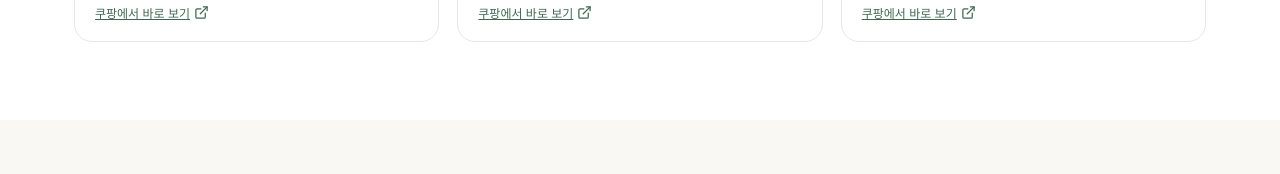
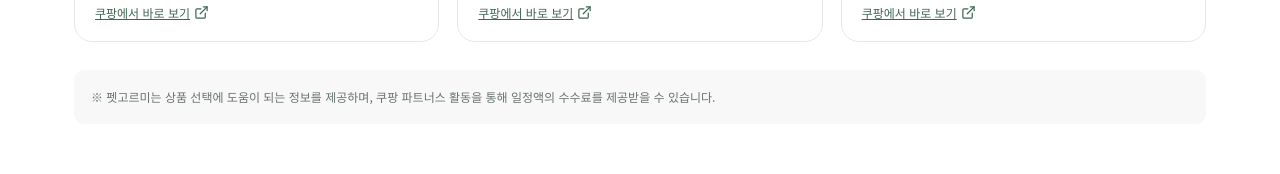
Before and after one commit to hosi4242/petgoreumi, a React (Vite) app: page / in a window 1280 px wide. Shown: the part 2581-2755 px from the top of the page. Built offline with nearby package versions, Linux system fonts and the light colour scheme.

Commit message:
Fix navigation, affiliate links, and disclosure

```diff
--- a/src/App.tsx
+++ b/src/App.tsx
@@ -4,13 +4,13 @@ import { products, situations, guides } from './data'
 
 type Tab = '홈'|'강아지'|'고양이'|'상황별 추천'|'상품 비교'|'반려생활 정보'|'사이트 소개'|'이용 안내'|'개인정보 처리방침'|'이용약관'|'문의하기'|'제휴 안내'
 
-function Header({tab,setTab}:{tab:Tab;setTab:(t:Tab)=>void}) {
+function Header({tab,go}:{tab:Tab;go:(t:Tab)=>void}) {
  const [open,setOpen]=useState(false)
  const nav:Tab[]=['홈','강아지','고양이','상황별 추천','상품 비교','반려생활 정보']
  return <header className="header"><div className="header-inner">
-  <button className="logo" onClick={()=>{setTab('홈');setOpen(false)}}><span>펫</span>고르미</button>
+  <button className="logo" onClick={()=>{go('홈');setOpen(false)}}><span>펫</span>고르미</button>
   <button className="mobile-menu" onClick={()=>setOpen(!open)} aria-label="메뉴">{open?<X/>:<Menu/>}</button>
-  <nav className={open?'nav open':'nav'}>{nav.map(n=><button key={n} className={tab===n?'active':''} onClick={()=>{setTab(n);setOpen(false)}}>{n}</button>)}</nav>
+  <nav className={open?'nav open':'nav'}>{nav.map(n=><button key={n} className={tab===n?'active':''} onClick={()=>{go(n);setOpen(false)}}>{n}</button>)}</nav>
  </div></header>
 }
 
@@ -23,7 +23,7 @@ function Home({go}:{go:(t:Tab)=>void}){const [search,setSearch]=useState('');ret
  <div className="search"><Search size={20}/><input value={search} onChange={e=>setSearch(e.target.value)} onKeyDown={e=>e.key==='Enter'&&go('상품 비교')} placeholder="무엇을 찾고 계세요?" /><button onClick={()=>go('상품 비교')}>찾아보기</button></div></div><div className="hero-art"><div className="pet-orb dog-orb"><Dog/></div><div className="pet-orb cat-orb"><Cat/></div></div></section>
  <section className="section"><div className="section-head"><div><span className="section-kicker">PET CATEGORY</span><h2>반려동물별로 찾아보기</h2></div></div><div className="pet-grid"><button className="pet-card dog" onClick={()=>go('강아지')}><Dog/><div><span>FOR DOG</span><h3>강아지 용품</h3><p>산책 · 배변 · 급식 · 이동 · 놀이</p></div><ArrowRight/></button><button className="pet-card cat" onClick={()=>go('고양이')}><Cat/><div><span>FOR CAT</span><h3>고양이 용품</h3><p>화장실 · 급식 · 스크래처 · 이동 · 놀이</p></div><ArrowRight/></button></div></section>
  <section className="section soft"><div className="section-head"><div><span className="section-kicker">BY SITUATION</span><h2>이런 상황이라면</h2></div><button onClick={()=>go('상황별 추천')} className="more">전체 보기 <ArrowRight size={16}/></button></div><div className="situation-grid">{situations.map(([a,b,c])=><button className="situation" key={a} onClick={()=>go('상황별 추천')}><strong>{a}</strong><span>{b}</span><small>{c}</small></button>)}</div></section>
- <section className="section"><div className="section-head"><div><span className="section-kicker">POPULAR GUIDE</span><h2>많이 찾는 용품</h2></div><button onClick={()=>go('상품 비교')} className="more">상품 비교 <ArrowRight size={16}/></button></div><div className="product-grid">{products.slice(0,6).map(p=><ProductCard key={p.name} p={p} onCompare={()=>go('상품 비교')}/>)}</div></section>
+ <section className="section"><div className="section-head"><div><span className="section-kicker">POPULAR GUIDE</span><h2>많이 찾는 용품</h2></div><button onClick={()=>go('상품 비교')} className="more">상품 비교 <ArrowRight size={16}/></button></div><div className="product-grid">{products.slice(0,6).map(p=><ProductCard key={p.name} p={p} onCompare={()=>go('상품 비교')}/>)}</div><AffiliateNotice/></section>
  <section className="section soft"><div className="section-head"><div><span className="section-kicker">RECENT GUIDES</span><h2>반려생활 정보</h2></div><button onClick={()=>go('반려생활 정보')} className="more">전체 보기 <ArrowRight size={16}/></button></div><div className="guide-grid">{guides.map(([a,b])=><article className="guide" key={a}><span>GUIDE</span><h3>{a}</h3><p>{b}</p><button onClick={()=>go('반려생활 정보')}>자세히 보기 <ArrowRight size={15}/></button></article>)}</div></section>
  </main>}
 
@@ -33,16 +33,16 @@ function Situations(){return <main className="page"><div className="page-title">
 
 function Guides(){return <main className="page"><div className="page-title"><span className="section-kicker">LIFE GUIDE</span><h1>반려생활 정보</h1><p>제품을 사기 전에 알아두면 좋은 선택 기준을 쉽게 정리했습니다.</p></div><div className="guide-list">{guides.map(([a,b])=><article className="guide-detail" key={a}><span>GUIDE</span><h2>{a}</h2><p>{b}</p><h3>고를 때 확인할 기준</h3><ul><li>반려동물의 크기와 생활환경에 맞는지 확인합니다.</li><li>매일 사용하는 제품은 세척과 관리가 편한지 살펴봅니다.</li><li>가격만 비교하기보다 필요한 기능과 내구성을 함께 봅니다.</li></ul></article>)}</div></main>}
 
-function Compare(){const [q,setQ]=useState('');const filtered=useMemo(()=>products.filter(p=>(p.name+p.pet+p.category+p.desc+p.tags.join('')).toLowerCase().includes(q.toLowerCase())),[q]);return <main className="page"><div className="page-title"><span className="section-kicker">COMPARE</span><h1>상품 비교</h1><p>궁금한 용품을 검색하고 선택 기준을 확인해보세요.</p></div><div className="compare-search"><Search/><input value={q} onChange={e=>setQ(e.target.value)} placeholder="예: 배변패드, 고양이 모래, 이동장"/></div>{filtered.length?<div className="compare-table"><div className="compare-head"><span>용품</span><span>대상</span><span>카테고리</span><span>선택 기준</span><span></span></div>{filtered.map(p=><div className="compare-row" key={p.name}><strong>{p.name}</strong><span>{p.pet}</span><span>{p.category}</span><span>{p.desc}</span><button aria-label="상품 정보 보기" title="상품 정보 보기"><ExternalLink size={16}/></button></div>)}</div>:<div className="empty">검색 결과가 없습니다. 다른 키워드로 검색해보세요.</div>}<AffiliateNotice/></main>}
+function Compare(){const [q,setQ]=useState('');const filtered=useMemo(()=>products.filter(p=>(p.name+p.pet+p.category+p.desc+p.tags.join('')).toLowerCase().includes(q.toLowerCase())),[q]);return <main className="page"><div className="page-title"><span className="section-kicker">COMPARE</span><h1>상품 비교</h1><p>궁금한 용품을 검색하고 선택 기준을 확인해보세요.</p></div><div className="compare-search"><Search/><input value={q} onChange={e=>setQ(e.target.value)} placeholder="예: 배변패드, 고양이 모래, 이동장"/></div>{filtered.length?<div className="compare-table"><div className="compare-head"><span>용품</span><span>대상</span><span>카테고리</span><span>선택 기준</span><span></span></div>{filtered.map(p=><div className="compare-row" key={p.name}><strong>{p.name}</strong><span>{p.pet}</span><span>{p.category}</span><span>{p.desc}</span>{p.affiliateUrl?<a className="compare-link" href={p.affiliateUrl} target="_blank" rel="sponsored noopener noreferrer" aria-label="쿠팡에서 상품 보기" title="쿠팡에서 상품 보기"><ExternalLink size={16}/></a>:<button aria-label="상품 정보 보기" title="상품 정보 보기"><ExternalLink size={16}/></button>}</div>)}</div>:<div className="empty">검색 결과가 없습니다. 다른 키워드로 검색해보세요.</div>}<AffiliateNotice/></main>}
 
-function InfoPage({tab,setTab}:{tab:Tab;setTab:(t:Tab)=>void}){const data:Record<string,{title:string;body:string[]}>={
+function InfoPage({tab,go}:{tab:Tab;go:(t:Tab)=>void}){const data:Record<string,{title:string;body:string[]}>={
  '사이트 소개':{title:'사이트 소개',body:['펫고르미는 강아지와 고양이 용품을 고를 때 필요한 기준을 쉽게 정리하는 반려생활 정보 사이트입니다.','특정 상품만을 일방적으로 권하기보다 용도와 생활환경에 따라 무엇을 확인해야 하는지 비교할 수 있도록 정보를 제공합니다.','상품 정보와 가격은 판매처의 실제 페이지에서 최종 확인하시기 바랍니다.']},
  '이용 안내':{title:'이용 안내',body:['카테고리에서 강아지·고양이 용품을 살펴보거나 상품 비교에서 필요한 키워드를 검색할 수 있습니다.','펫고르미의 상품 정보는 선택을 돕기 위한 참고 자료이며, 실제 판매 여부·가격·배송·재고 등은 판매처에서 확인해야 합니다.']},
  '개인정보 처리방침':{title:'개인정보 처리방침',body:['현재 펫고르미는 별도의 회원가입 기능을 제공하지 않으며, 이름·전화번호 등 회원정보를 직접 수집하는 기능을 두고 있지 않습니다.','향후 문의 폼, 방문자 통계, 광고 또는 제휴 서비스가 추가되면 해당 기능에 맞춰 개인정보 처리방침을 업데이트할 예정입니다.','외부 서비스가 정보를 처리하는 경우 각 서비스의 정책도 함께 확인하시기 바랍니다.']},
  '이용약관':{title:'이용약관',body:['펫고르미가 제공하는 콘텐츠는 반려생활과 상품 선택을 돕기 위한 일반적인 정보입니다.','상품의 구매 여부와 사용 적합성은 이용자가 상품 상세정보와 제조·판매처의 안내를 확인하여 판단해야 합니다.','사이트 콘텐츠를 무단 복제하거나 상업적으로 재배포하는 행위는 제한될 수 있습니다.']},
  '문의하기':{title:'문의하기',body:['사이트 이용 중 오류나 콘텐츠 관련 문의가 있다면 아래 이메일로 연락해 주세요.','이메일: contact@petgoreumi.com','※ 실제 도메인과 이메일 주소가 확정되면 이 주소를 운영 이메일로 변경하세요.']},
- '제휴 안내':{title:'제휴 안내',body:['펫고르미는 반려동물 용품에 관한 정보와 비교 콘텐츠를 제공하고 제휴 링크를 통해 수익을 얻을 수 있는 구조로 운영됩니다.','제휴 링크가 연결된 페이지에는 제휴 사실을 알아보기 쉽게 표시할 예정입니다.','현재 상품별 실제 제휴 링크는 쿠팡 파트너스 등록 및 채널 승인이 완료된 뒤 연결합니다.']}
-};const d=data[tab];return <main className="page info-page"><button className="back-link" onClick={()=>setTab('홈')}><ChevronLeft size={17}/> 홈으로 돌아가기</button><div className="page-title"><span className="section-kicker">PETGOREUMI</span><h1>{d.title}</h1></div><div className="info-card">{d.body.map((x,i)=><p key={i}>{x}</p>)}</div></main>}
+ '제휴 안내':{title:'제휴 안내',body:['펫고르미는 반려동물 용품에 관한 정보와 비교 콘텐츠를 제공하고 제휴 링크를 통해 수익을 얻을 수 있는 구조로 운영됩니다.','제휴 링크가 연결된 페이지에는 제휴 사실을 알아보기 쉽게 표시할 예정입니다.','상품별 제휴 링크가 연결된 경우 제휴 사실을 확인할 수 있도록 안내 문구를 함께 표시합니다.']}
+};const d=data[tab];return <main className="page info-page"><button className="back-link" onClick={()=>go('홈')}><ChevronLeft size={17}/> 홈으로 돌아가기</button><div className="page-title"><span className="section-kicker">PETGOREUMI</span><h1>{d.title}</h1></div><div className="info-card">{d.body.map((x,i)=><p key={i}>{x}</p>)}</div></main>}
 
 const pathToTab=(path:string):Tab=>{
  const map:Record<string,Tab>={
@@ -57,4 +57,4 @@ const tabToPath=(t:Tab)=>{
 }
 export default function App(){const [tab,setTab]=useState<Tab>(()=>pathToTab(window.location.pathname));const go=(t:Tab)=>{const path=tabToPath(t);window.history.pushState({},'',path);setTab(t);window.scrollTo({top:0,behavior:'smooth'})};
  useEffect(()=>{const onPop=()=>setTab(pathToTab(window.location.pathname));window.addEventListener('popstate',onPop);return()=>window.removeEventListener('popstate',onPop)},[]);
- useEffect(()=>{const titles:Record<Tab,string>={'홈':'펫고르미 | 반려동물 용품 선택 가이드','강아지':'강아지 용품 추천 | 펫고르미','고양이':'고양이 용품 추천 | 펫고르미','상황별 추천':'상황별 반려동물 용품 추천 | 펫고르미','상품 비교':'반려동물 용품 비교 | 펫고르미','반려생활 정보':'반려생활 정보 | 펫고르미','사이트 소개':'사이트 소개 | 펫고르미','이용 안내':'이용 안내 | 펫고르미','개인정보 처리방침':'개인정보 처리방침 | 펫고르미','이용약관':'이용약관 | 펫고르미','문의하기':'문의하기 | 펫고르미','제휴 안내':'제휴 안내 | 펫고르미'};document.title=titles[tab];const canonical=document.querySelector('link[rel="canonical"]')||document.head.appendChild(document.createElement('link'));canonical.setAttribute('rel','canonical');canonical.setAttribute('href',window.location.origin+tabToPath(tab))},[tab]);let content:ReactNode=<Home go={go}/>;if(tab==='강아지')content=<Listing pet="강아지"/>;if(tab==='고양이')content=<Listing pet="고양이"/>;if(tab==='상황별 추천')content=<Situations/>;if(tab==='상품 비교')content=<Compare/>;if(tab==='반려생활 정보')content=<Guides/>;if(['사이트 소개','이용 안내','개인정보 처리방침','이용약관','문의하기','제휴 안내'].includes(tab))content=<InfoPage tab={tab} setTab={setTab}/>;return <><Header tab={tab} setTab={setTab}/>{content}<footer><div className="footer-inner"><div><button className="logo footer-logo" onClick={()=>setTab('홈')}><span>펫</span>고르미</button><p>우리 아이에게 필요한 것을<br/>더 쉽게 고르는 곳</p></div><div className="footer-links">{(['사이트 소개','이용 안내','개인정보 처리방침','이용약관','문의하기','제휴 안내'] as Tab[]).map(n=><button key={n} onClick={()=>setTab(n)}>{n}</button>)}</div></div><div className="copyright">© 2026 펫고르미. All rights reserved.</div></footer></>}
+ useEffect(()=>{const titles:Record<Tab,string>={'홈':'펫고르미 | 반려동물 용품 선택 가이드','강아지':'강아지 용품 추천 | 펫고르미','고양이':'고양이 용품 추천 | 펫고르미','상황별 추천':'상황별 반려동물 용품 추천 | 펫고르미','상품 비교':'반려동물 용품 비교 | 펫고르미','반려생활 정보':'반려생활 정보 | 펫고르미','사이트 소개':'사이트 소개 | 펫고르미','이용 안내':'이용 안내 | 펫고르미','개인정보 처리방침':'개인정보 처리방침 | 펫고르미','이용약관':'이용약관 | 펫고르미','문의하기':'문의하기 | 펫고르미','제휴 안내':'제휴 안내 | 펫고르미'};document.title=titles[tab];const canonical=document.querySelector('link[rel="canonical"]')||document.head.appendChild(document.createElement('link'));canonical.setAttribute('rel','canonical');canonical.setAttribute('href',window.location.origin+tabToPath(tab))},[tab]);let content:ReactNode=<Home go={go}/>;if(tab==='강아지')content=<Listing pet="강아지"/>;if(tab==='고양이')content=<Listing pet="고양이"/>;if(tab==='상황별 추천')content=<Situations/>;if(tab==='상품 비교')content=<Compare/>;if(tab==='반려생활 정보')content=<Guides/>;if(['사이트 소개','이용 안내','개인정보 처리방침','이용약관','문의하기','제휴 안내'].includes(tab))content=<InfoPage tab={tab} go={go}/>;return <><Header tab={tab} go={go}/>{content}<footer><div className="footer-inner"><div><button className="logo footer-logo" onClick={()=>go('홈')}><span>펫</span>고르미</button><p>우리 아이에게 필요한 것을<br/>더 쉽게 고르는 곳</p></div><div className="footer-links">{(['사이트 소개','이용 안내','개인정보 처리방침','이용약관','문의하기','제휴 안내'] as Tab[]).map(n=><button key={n} onClick={()=>go(n)}>{n}</button>)}</div></div><div className="copyright">© 2026 펫고르미. All rights reserved.</div></footer></>}
```
